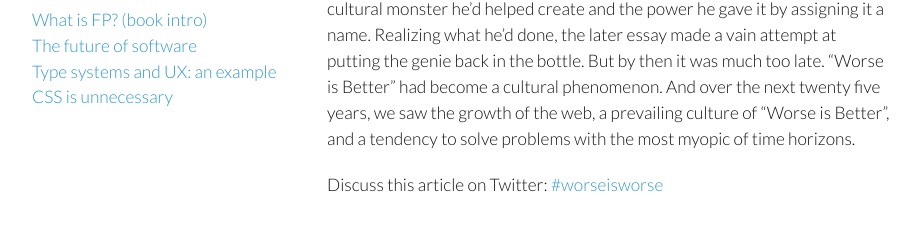
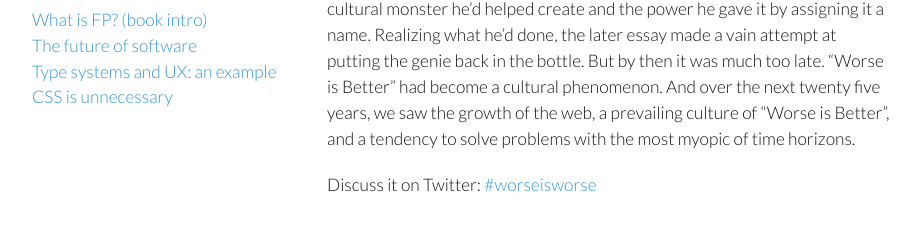
Before and after one commit to pchiusano/pchiusano.github.io, a Jekyll site: the page built from _posts/2014-10-13-worseisworse.markdown, in a window 1280 px wide and 900 px high, scrolled down 4095 px. Shown: the part 632-863 px from the top of the window, without its empty margins (178-1099 px from the left). Built offline with Jekyll 4.4.1, drawn with Linux system fonts in a browser that asks for light colours; comment, search, counter and statistics services are not loaded.

Commit message:
Update 2014-10-13-worseisworse.markdown

```diff
--- a/_posts/2014-10-13-worseisworse.markdown
+++ b/_posts/2014-10-13-worseisworse.markdown
@@ -52,7 +52,7 @@ Not many people are aware that Richard Gabriel later distanced himself from his
 
 I like to imagine that Gabriel, himself a Lisp programmer, was horrified by the cultural monster he'd helped create and the power he gave it by assigning it a name. Realizing what he'd done, the later essay made a vain attempt at putting the genie back in the bottle. But by then it was much too late. "Worse is Better" had become a cultural phenomenon. And over the next twenty five years, we saw the growth of the web, a prevailing culture of "Worse is Better", and a tendency to solve problems with the most myopic of time horizons.
 
-Discuss this article on Twitter: [#worseisworse](https://twitter.com/#worseisworse)
+Discuss it on Twitter: [#worseisworse](https://twitter.com/#worseisworse)
 
 [cd]: http://en.wikipedia.org/wiki/Creative_destruction
 [mpt]: http://en.wikipedia.org/wiki/Modern_portfolio_theory
```
